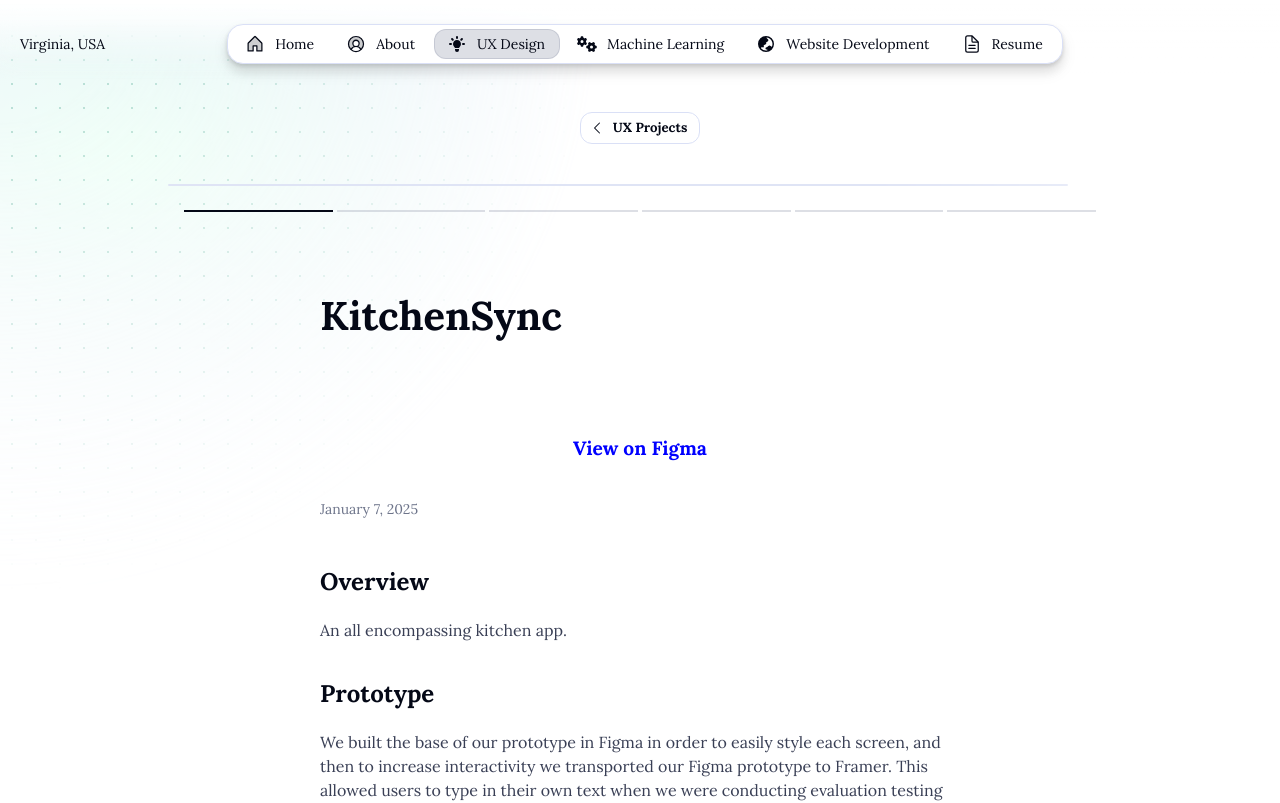
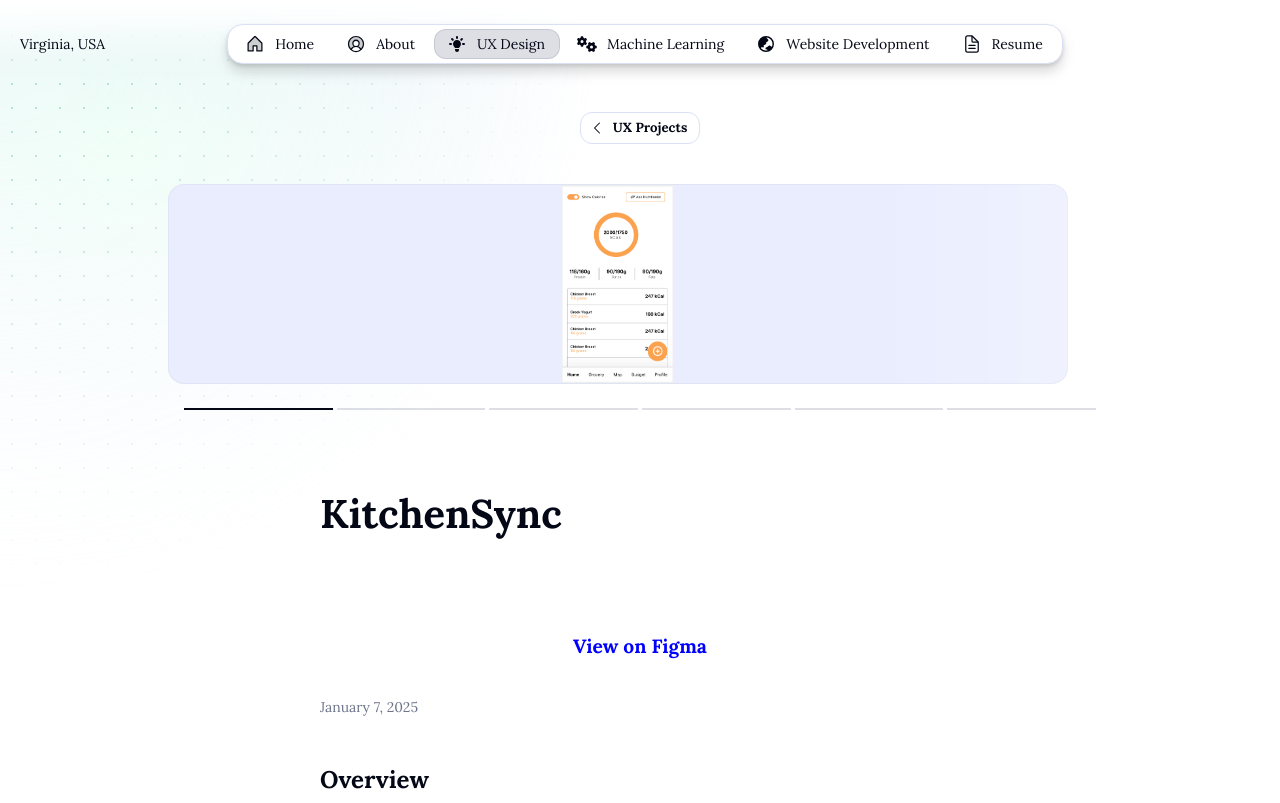
Before and after one commit to tara-morin/website, a Next.js app: page /en/ux/KitchenSync in a window 1280 px wide. Shown: the top 803 px of the page. Built offline with nearby package versions, Linux system fonts and the light colour scheme.

Commit message:
added min heights and widths

```diff
--- a/src/components/ImageCarousel.tsx
+++ b/src/components/ImageCarousel.tsx
@@ -78,6 +78,8 @@ export const ImageCarousel: React.FC<ImageProps> = ({
                             }),
                             width: '100%',
                             height: 'auto',
+                            minWidth: 200,
+                            minHeight: 200,
                             maxWidth:900,
                             maxHeight:900,
                         }}/>
```
